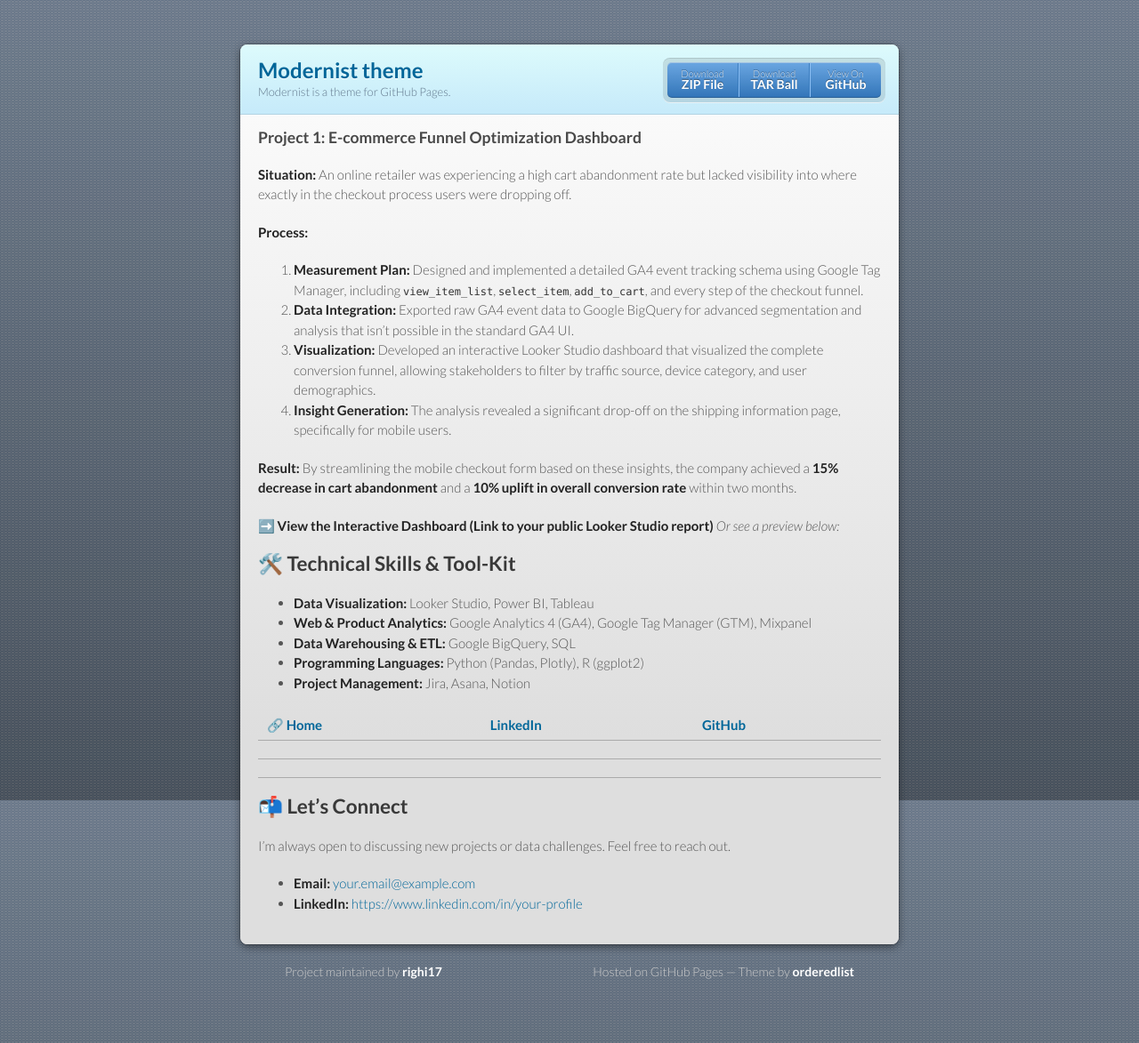
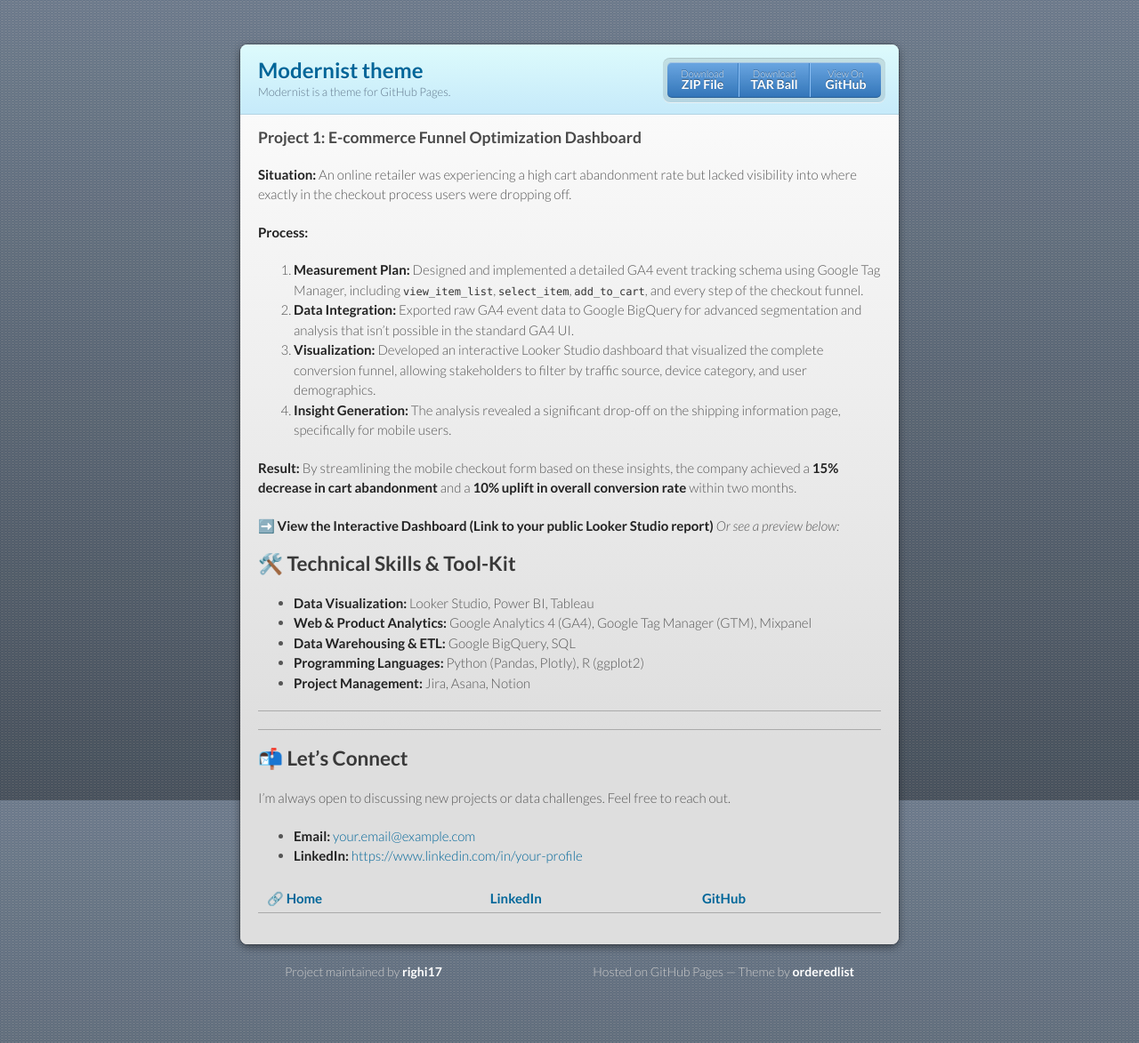
Before and after one commit to righi17/reprighi01, a Jekyll site: the page built from 01.md, in a window 1280 px wide. Shown: the whole page at 89% size. Built offline with Jekyll 4.4.1, drawn with Linux system fonts in a browser that asks for light colours; our own code applies the rules of GitHub Pages for plain Markdown files; part of the change alters nothing that is shown.

Commit message:
Update 01.md

```diff
--- a/01.md
+++ b/01.md
@@ -19,8 +19,6 @@
 * **Programming Languages:** Python (Pandas, Plotly), R (ggplot2)
 * **Project Management:** Jira, Asana, Notion
 
-🔗 **[Home](../index.md)** | **[LinkedIn](https://www.linkedin.com/in/righi)** | **[GitHub](https://github.com/righi17)**
-
 ---
 
 ---
@@ -30,3 +28,5 @@ I'm always open to discussing new projects or data challenges. Feel free to reac
 
 * **Email:** [your.email@example.com](mailto:your.email@example.com)
 * **LinkedIn:** <https://www.linkedin.com/in/your-profile>
+
+🔗 **[Home](../index.md)** | **[LinkedIn](https://www.linkedin.com/in/righi)** | **[GitHub](https://github.com/righi17)**
```
